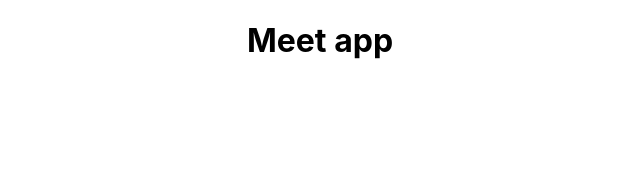
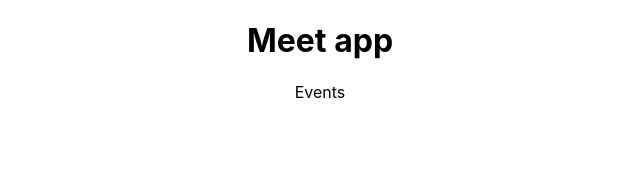
Before and after one commit to Priyanka-BN11/meet, a React (Create React App) app: page / in a window 1280 px wide. Shown: the top 172 px of the page, without its empty margins (320-960 px from the left). Built offline with nearby package versions, Linux system fonts and the light colour scheme.

Commit message:
google site verification added in index.html

```diff
--- a/public/index.html
+++ b/public/index.html
@@ -3,6 +3,7 @@
   <head>
     <meta charset="utf-8" />
     <link rel="icon" href="%PUBLIC_URL%/favicon.ico" />
+    <meta name="google-site-verification" content="......." />
     <meta name="viewport" content="width=device-width, initial-scale=1" />
     <meta name="theme-color" content="#000000" />
     <meta name="description" content="Web site created using create-react-app" />
--- a/src/App.js
+++ b/src/App.js
@@ -1,11 +1,12 @@
 import React from 'react';
-
+import Events from './events';
 import './App.css';
 
 function App() {
   return (
     <div className="App">
       <h1>Meet app</h1>
+      <Events/>
     </div>
   );
 }
--- /dev/null
+++ b/src/events.js
@@ -0,0 +1,7 @@
+import React from 'react'
+
+export default function Events() {
+  return (
+    <div>Events</div>
+  )
+}
```
